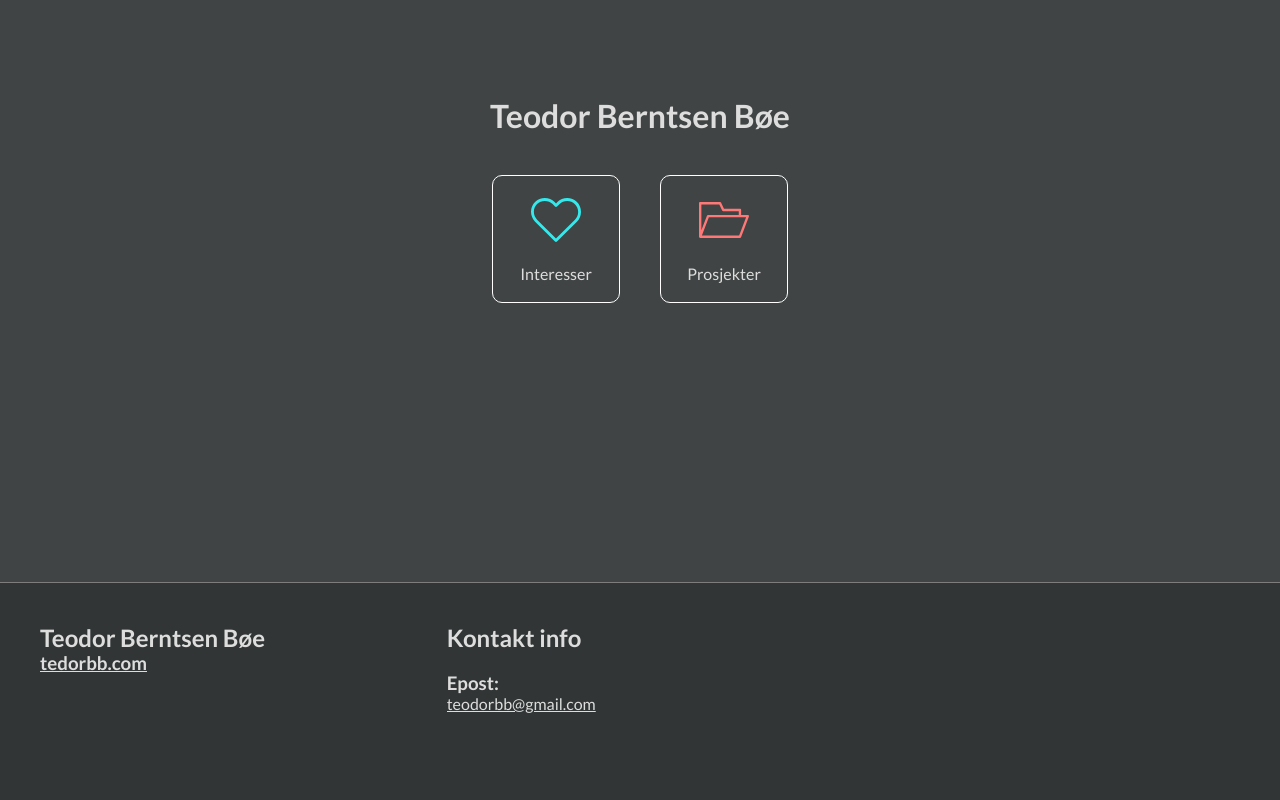
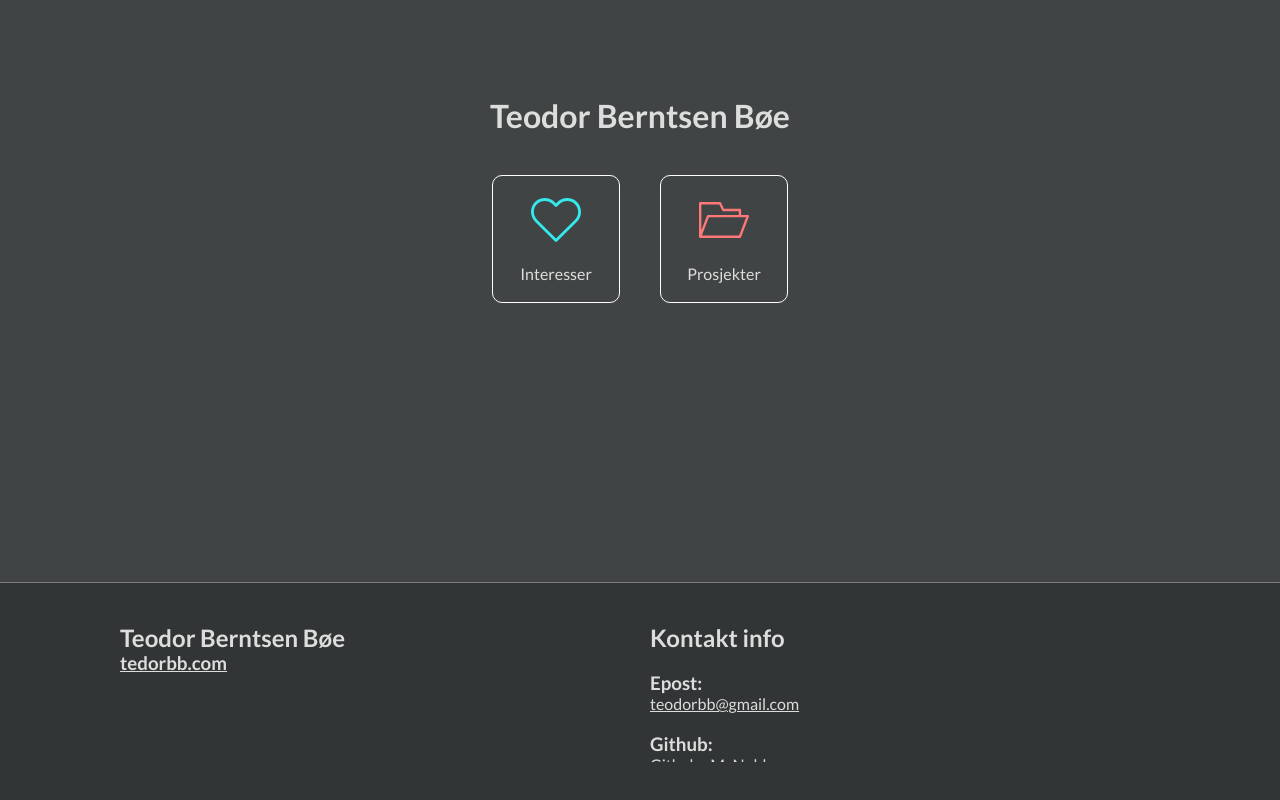
Before and after one commit to McNobby/tedorbb-blog, a Next.js app: page / in a window 1280 px wide. Shown: the part 218-1018 px from the top of the page. Built offline with nearby package versions, Linux system fonts and the light colour scheme.

Commit message:
added dockerfile

```diff
--- a/components/Footer.jsx
+++ b/components/Footer.jsx
@@ -13,7 +13,10 @@
                     <h3>Epost:</h3>
                     <a href="mailto:teodorbb@gmail.com">teodorbb@gmail.com</a>
                 </div>
-
+                <div className="wrap">
+                    <h3>Github:</h3>
+                    <a href="https://github.com/McNobby" target="_blank" rel="noopener noreferrer" >Github - McNobby</a>
+                </div>
             </section>
             <section>
                 <h1></h1>
--- a/styles/globals.scss
+++ b/styles/globals.scss
@@ -55,6 +55,7 @@
     background-color: rgb(49, 53, 53);
     border-top: solid 1px rgb(126, 125, 125);
     padding: 40px;
+    padding: 40px 120px 40px 120px;
     display: grid;
     grid-template-columns: repeat(auto-fit, minmax(28vw, 1fr));
     grid-gap: 20px;
```
Also changed, not shown: 2 other files (tests, documents, lock files or other folders).
